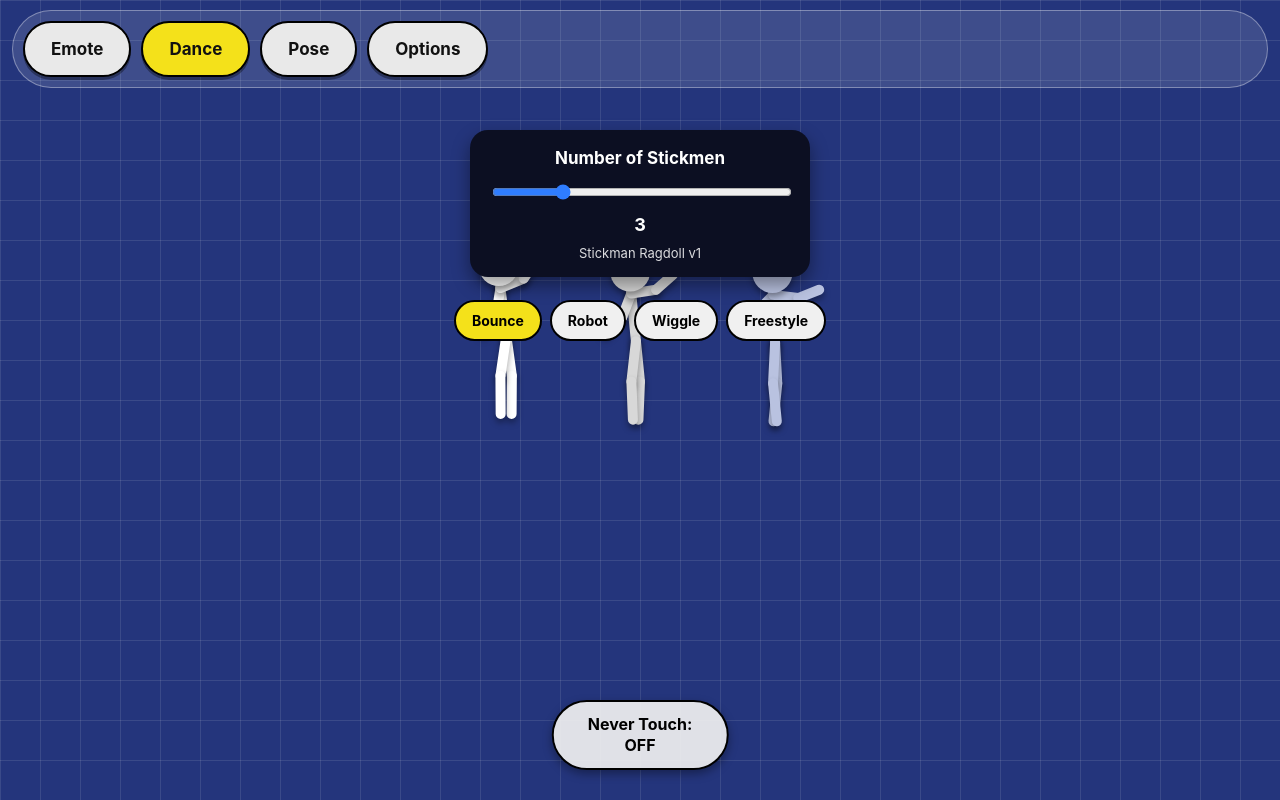
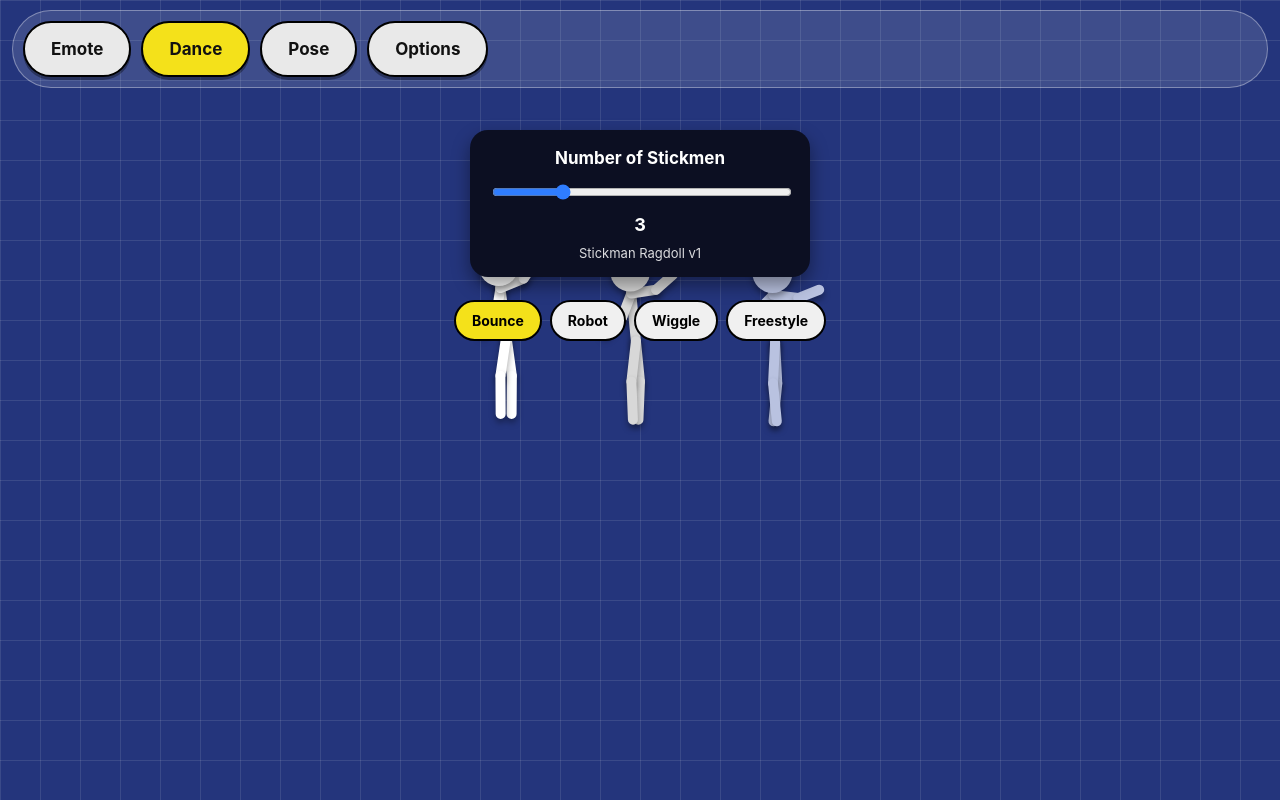
Before and after one commit to mohsen3451n/Stickman-, a website: page www/index.html in a window 1280 px wide. Drawn offline with Linux system fonts and the light colour scheme.

Commit message:
Update style.css

```diff
--- a/www/style.css
+++ b/www/style.css
@@ -185,24 +185,18 @@ html, body {
   font-weight: 800;
 }
 
-/* ---- Never touch pill ---- */
-.never-touch {
-  position: absolute;
-  left: 50%;
-  bottom: max(30px, env(safe-area-inset-bottom, 20px));
-  transform: translateX(-50%);
-  background: rgba(240,240,240,0.92);
+/* ---- Toggle button (used for Never Touch inside Options) ---- */
+.toggle-btn {
+  min-width: 64px;
+  padding: 7px 14px;
+  border-radius: 20px;
   border: 2px solid #000;
-  border-radius: 40px;
-  padding: 12px 34px;
-  font-weight: 700;
-  font-size: 16px;
-  text-align: center;
-  line-height: 1.3;
-  box-shadow: 0 4px 10px rgba(0,0,0,0.35);
-  z-index: 20;
+  background: #d9d9d9;
+  color: #111;
+  font-weight: 800;
+  font-size: 13px;
 }
 
-.never-touch.on {
+.toggle-btn.on {
   background: #baf7c0;
 }
```
